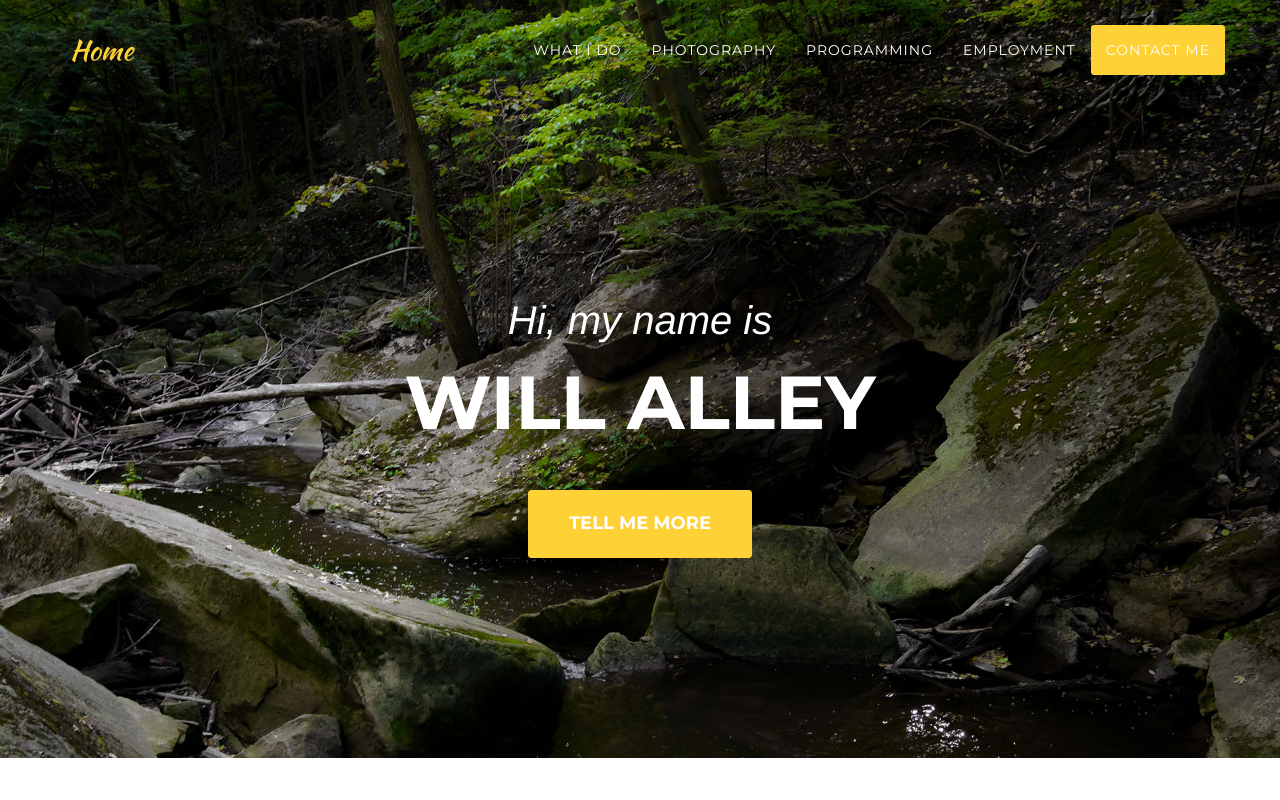
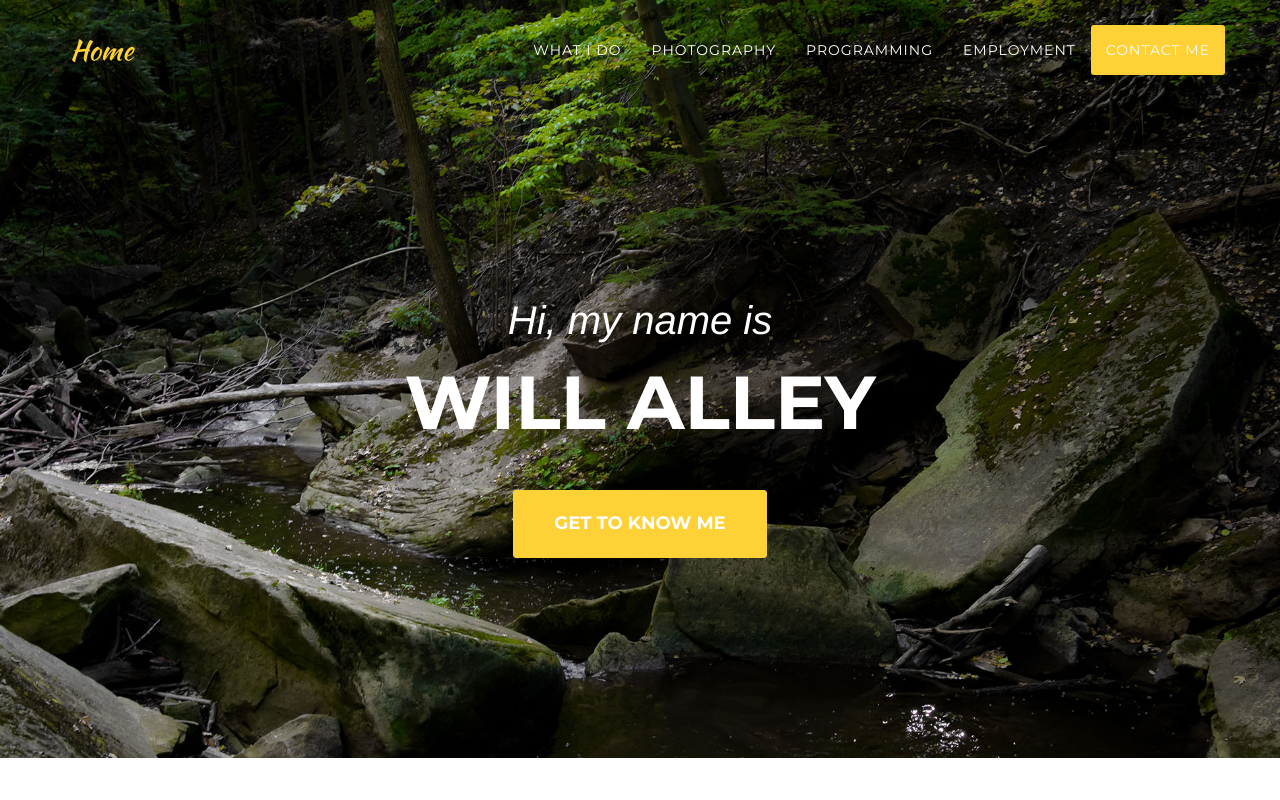
Before and after one commit to qwalley/qwalley.github.io, a website: page src/public/index.html in a window 1280 px wide. Shown: the top 800 px of the page. Drawn offline with nearby package versions, Linux system fonts and the light colour scheme; a web font is replaced by a local one.

Commit message:
changed button text

```diff
--- a/src/public/index.html
+++ b/src/public/index.html
@@ -80,7 +80,7 @@
             <div class="intro-text">
                 <div class="intro-lead-in">Hi, my name is</div>
                 <div class="intro-heading">Will Alley</div>
-                <a href="#services" class="page-scroll btn btn-xl">Tell Me More</a>
+                <a href="#services" class="page-scroll btn btn-xl">Get to know me</a>
             </div>
         </div>
     </header>
```
